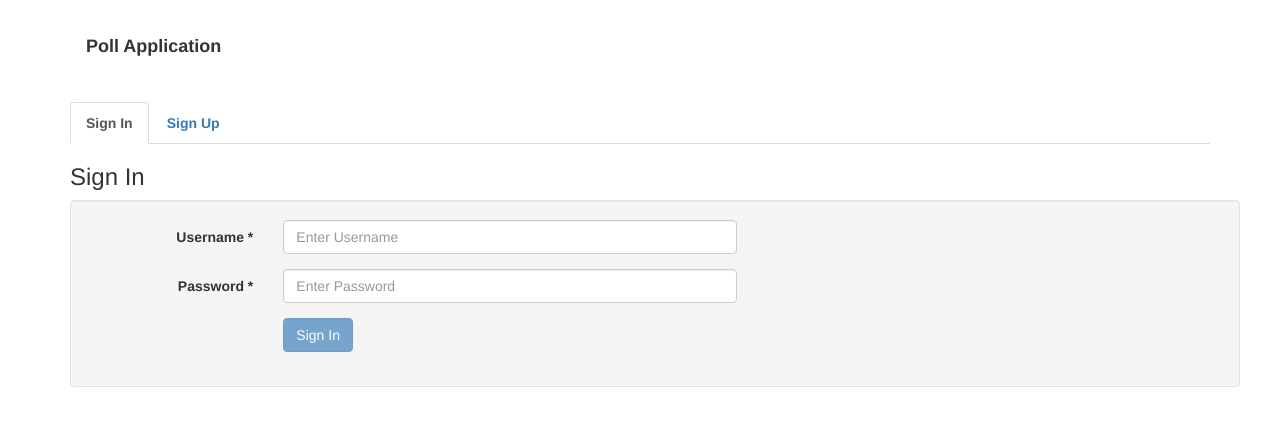
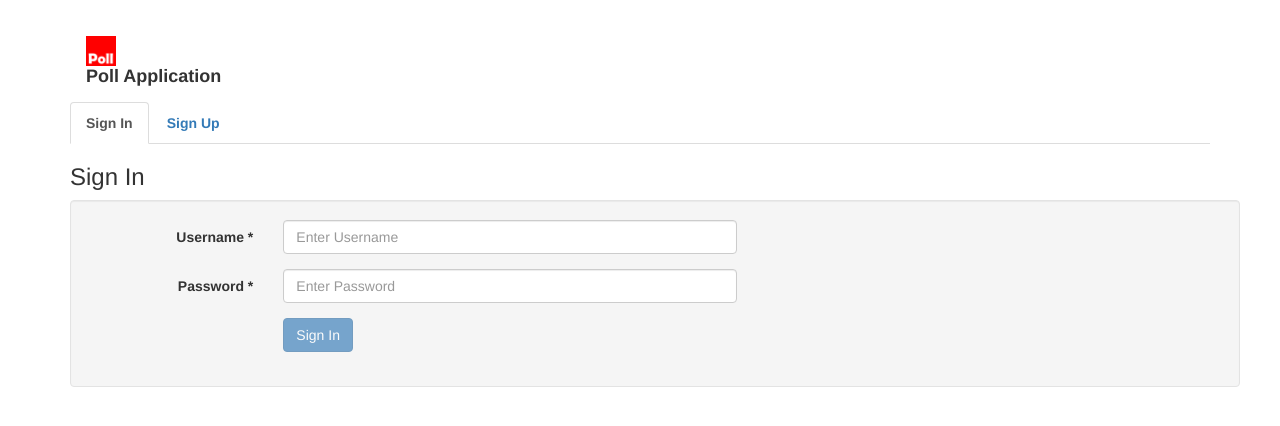
Before and after one commit to JagadishKumarP/Polls, a website: page public/index.html in a window 1280 px wide. Drawn offline with nearby package versions, Linux system fonts and the light colour scheme.

Commit message:
add favicon

```diff
--- a/public/index.html
+++ b/public/index.html
@@ -5,6 +5,7 @@
     <title>
         Poll Application
     </title>
+    <link rel="icon" href="favicon.png" type="image/png" sizes="16x16">
     <link rel="stylesheet" href="https://maxcdn.bootstrapcdn.com/bootstrap/3.3.7/css/bootstrap.min.css">
     <script src="https://ajax.googleapis.com/ajax/libs/jquery/3.2.1/jquery.min.js"></script>
     <script src="https://maxcdn.bootstrapcdn.com/bootstrap/3.3.7/js/bootstrap.min.js"></script>
@@ -17,7 +18,10 @@
 
         <div class="container">
             <nav class="navbar navbar-light bg-faded">
-                <h1 class="navbar-brand"><strong> Poll Application</strong></h1>
+                <h1 class="navbar-brand">
+                    <img src="favicon.png" width="30" height="30" class="d-inline-block align-left" alt="">
+                <strong>Poll Application</strong>
+                </h1>
             </nav>
         </div>
 
```
Also changed, not shown: public/favicon.png (added).
